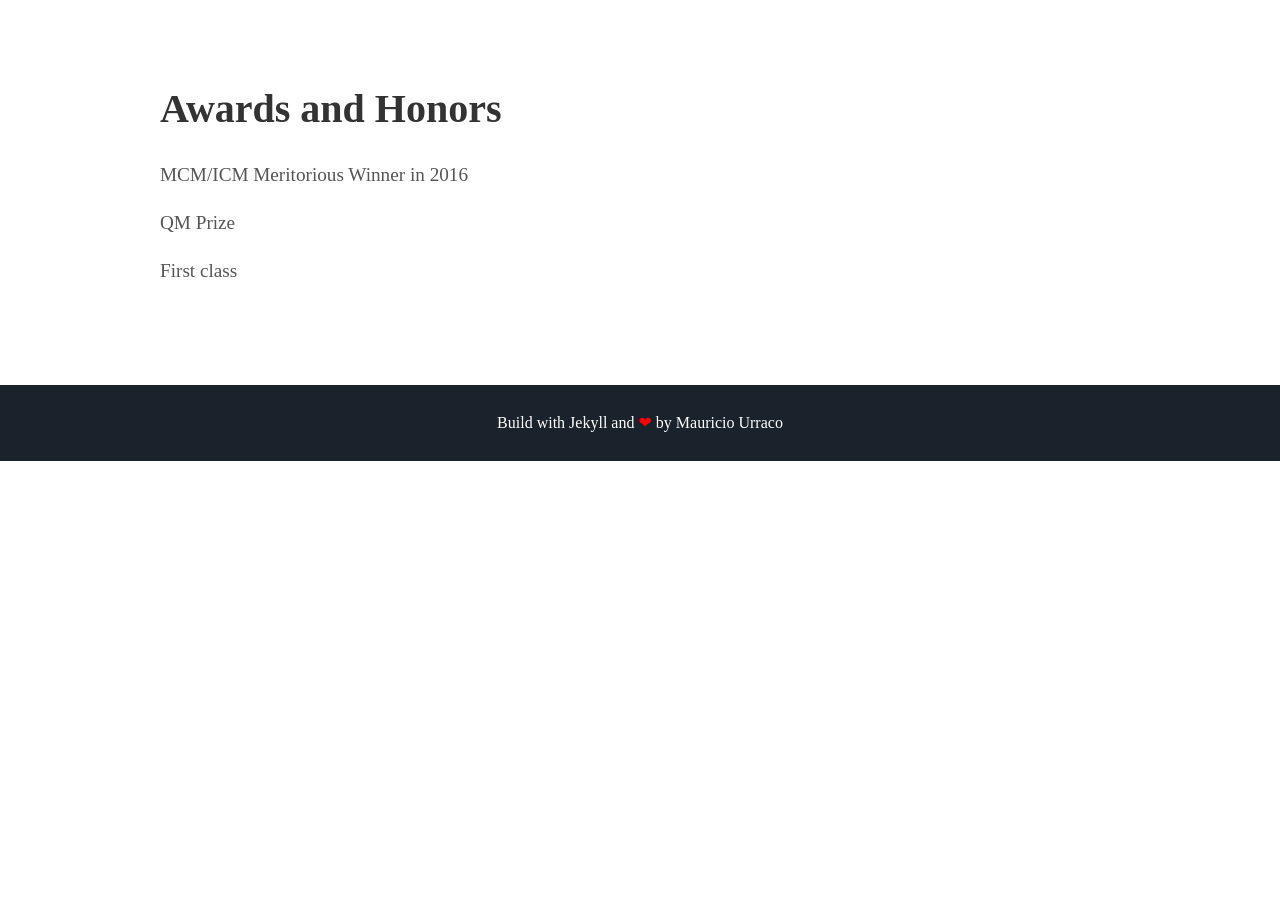
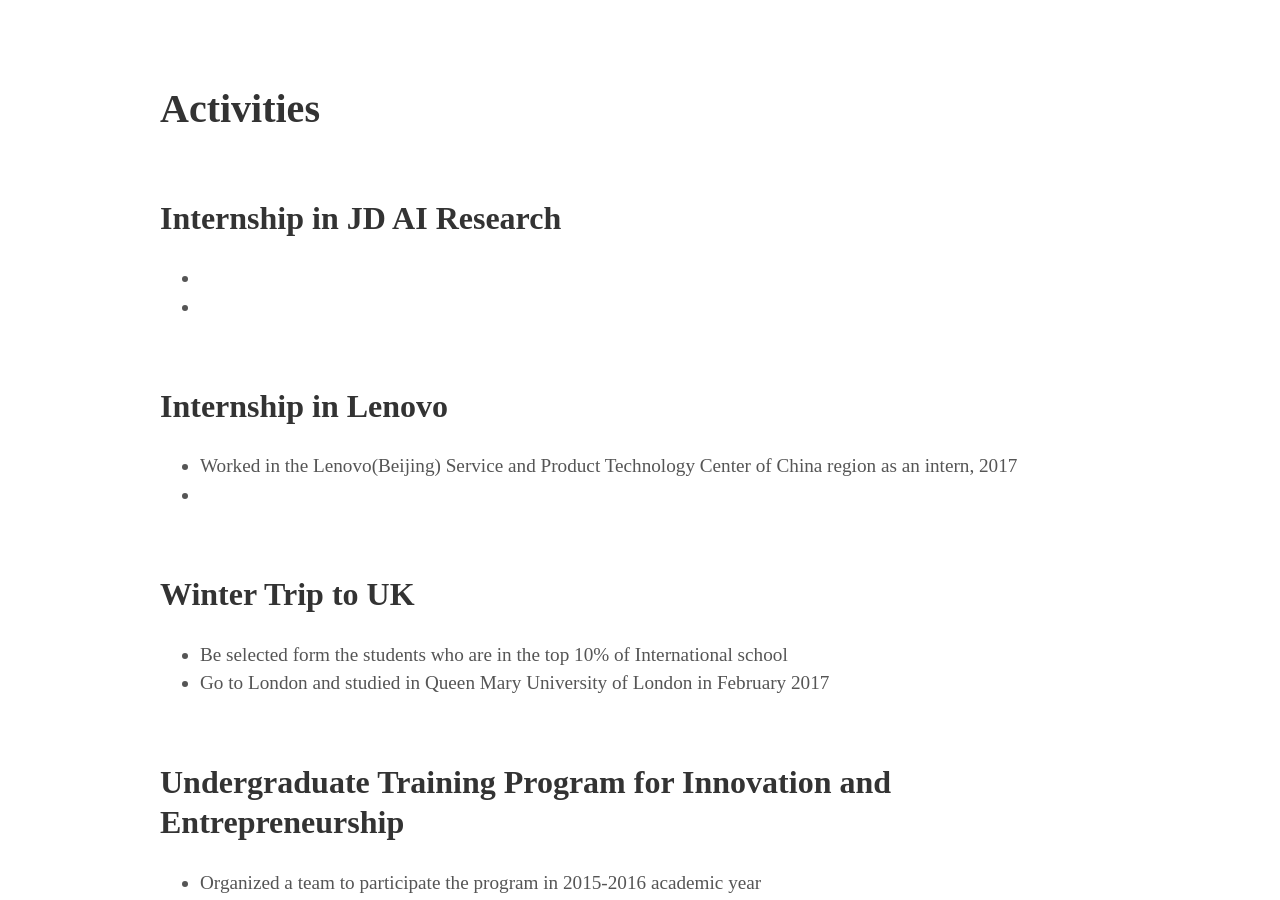
Before and after one commit to YuhaoCheng/yuhaocheng.github.io, a Jekyll site: the page built from index.html, in a window 1280 px wide and 900 px high, scrolled down 1821 px. Built offline with Jekyll 4.4.1, drawn with Linux system fonts in a browser that asks for light colours; some web fonts are replaced; before the commit the page ends 2282 px from its top, so only the background shows below that; some of the changed text lies outside the part shown.

Commit message:
Update about.html

```diff
--- a/_includes/about.html
+++ b/_includes/about.html
@@ -1,15 +1,9 @@
 <div class="user-description">
   <h1>Education</h1>
-  <!-- <p>{{ site.user_description }}</p> -->
-  <div>
-  <p>
     <ul>
       <li>2018/9 - Now: Major in Computer Application Technology, Computer School, BUPT, Master</li>
       <li>2014/9 - 2018/7: Graduate from Internet of Things Engineering, International School, BUPT, Bachelor</li>
     </ul>
-  </p>
-  </div>
-  <h>
 </div>
 <div class="user-description">
   <h1>Publications</h1>
@@ -26,8 +20,45 @@
   <p>https://github.com/JDAI-CV/PGPT</p>
 </div>
 <div class="user-description">
+  <h1>Activities</h1>
+  <div>
+    <h2>Internship in JD AI Research</h2>
+    <ul>
+      <li></li>
+      <li></li>
+    </ul>
+  </div>
+  <div>
+    <h2>Internship in Lenovo</h2>
+    <ul>
+      <li>Worked in the Lenovo(Beijing) Service and Product Technology Center of China region as an intern, 2017</li>
+      <li></li>
+    </ul>
+  </div>
+  <div>
+    <h2>Winter Trip to UK</h2>
+    <ul>
+      <li>Be selected form the students who are in the top 10% of International school</li>
+      <li>Go to London and studied in Queen Mary University of London in February 2017</li>
+    </ul>
+  </div>
+  <div>
+    <h2>Undergraduate Training Program for Innovation and Entrepreneurship</h2>
+    <ul>
+      <li>Organized a team to participate the program in 2015-2016 academic year</li>
+      <li>Designed and made a website to help students find partners in campus</li>
+    </ul>
+  </div>
+</div>
+<div class="user-description">
   <h1>Awards and Honors</h1>
-  <p>MCM/ICM Meritorious Winner in 2016</p>
-  <p>QM Prize</p>
-  <p>First class </p>
+  <ul>
+  <li>MCM/ICM Meritorious Winner in 2016</li>
+  <li>QM Prize</li>
+  <li>Best graduate project of BUPT and QMUL, 'An IoT system for smart building monitoring'</li>
+  <li>First class Honour of QMUL</li>
+  <li>2nd Place Award in Track5: Image-based Multi-Person Virtual Try-on Challenge</li>
+  <li>Continuous three years' Scholarship at 2014-2017</li>
+  <li>Merit student in 2014-2015 academic year</li>
+  </ul>
 </div>
```
